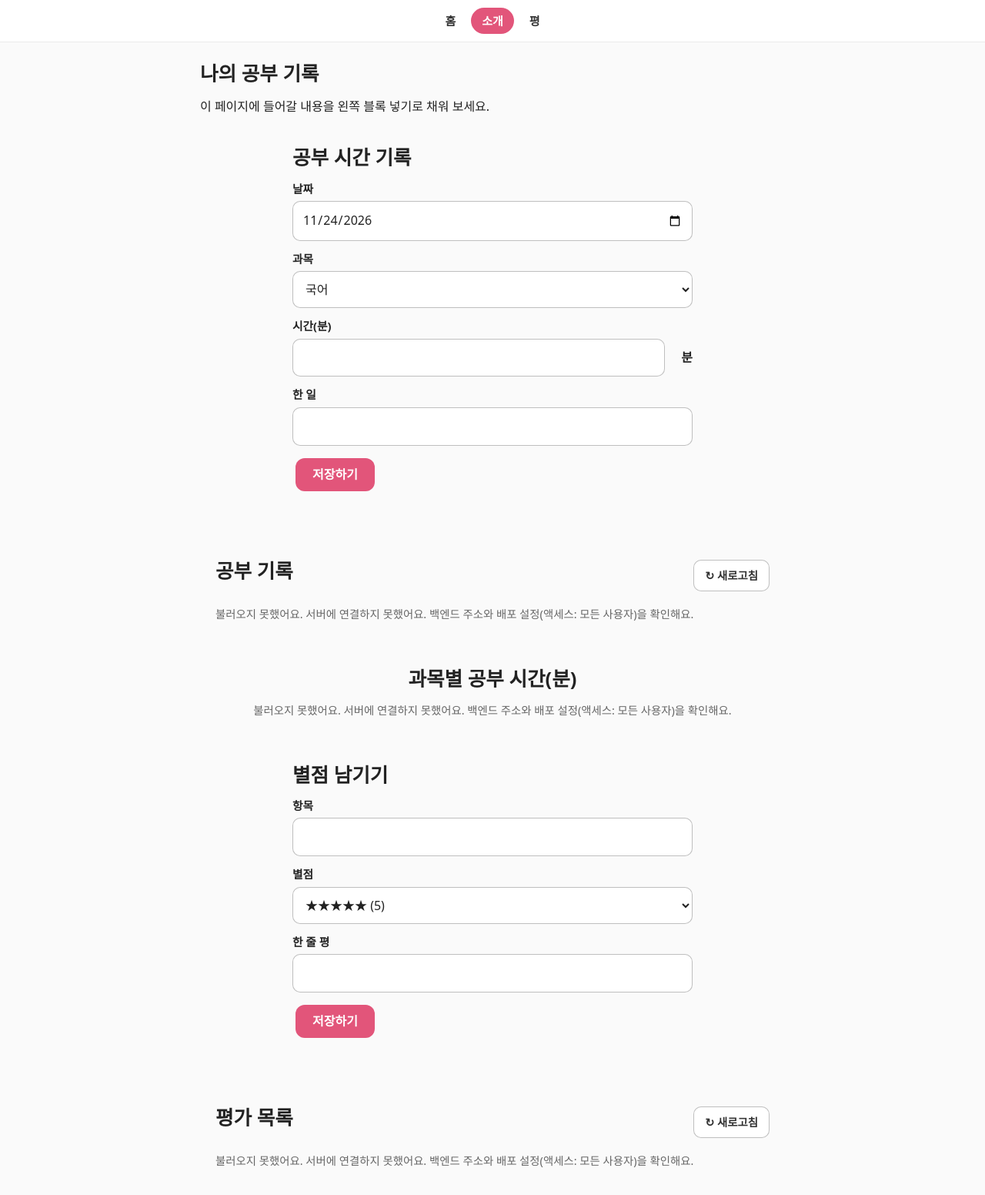
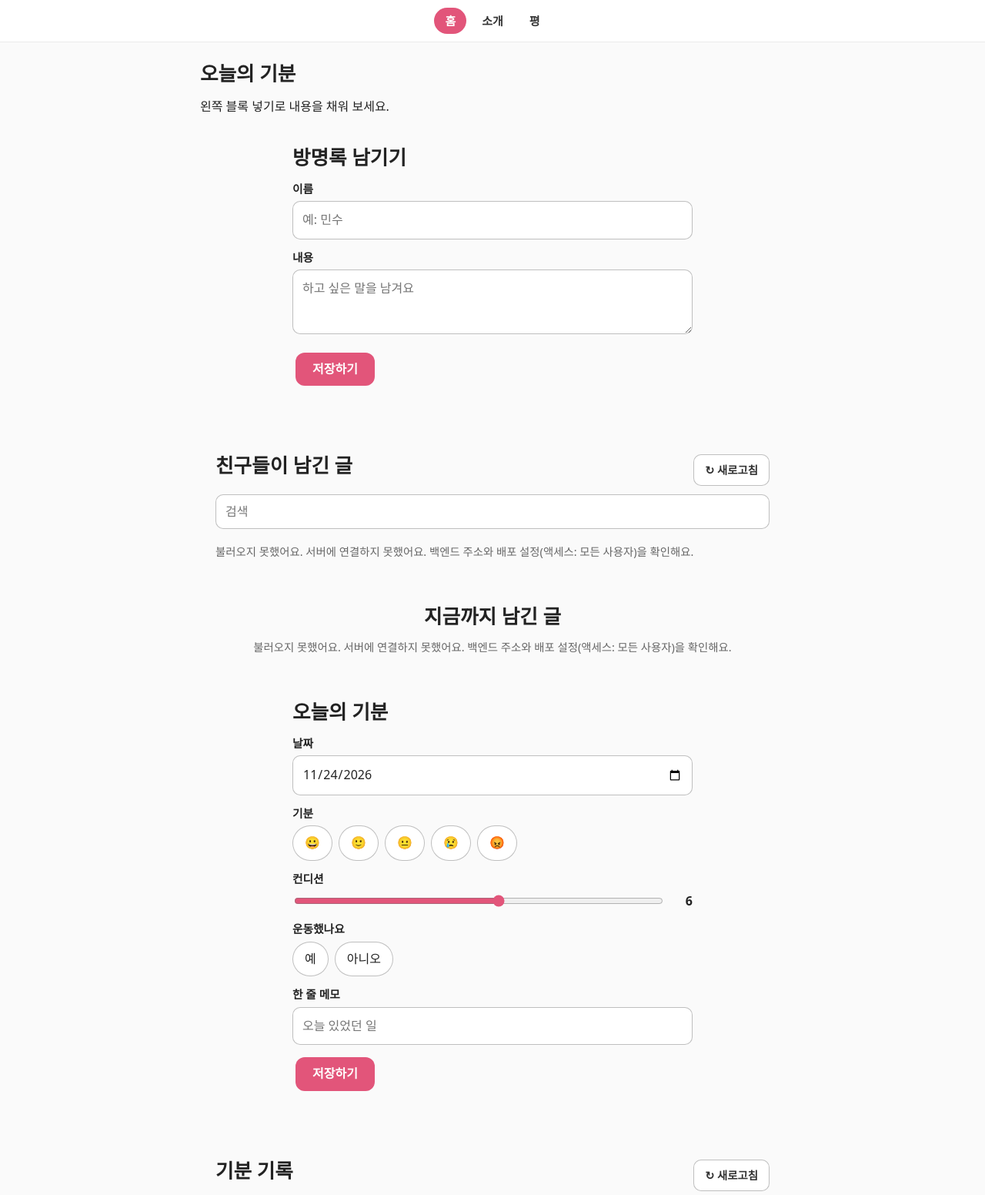
Before and after one commit to mizhan714-hue/practice, a plain HTML site: page index.html in a window 1280 px wide. Shown: the top 1552 px of the page at 77% size. Drawn offline with Linux system fonts and the light colour scheme; no server answers.

Commit message:
Update index.html

```diff
--- a/index.html
+++ b/index.html
@@ -2,7 +2,7 @@
 <html lang="ko"><head>
 <meta charset="UTF-8">
 <meta name="viewport" content="width=device-width, initial-scale=1.0">
-<title>소개</title>
+<title>나의 웹사이트</title>
 <style>
 body{margin:0;font-family:"Noto Sans KR",system-ui,sans-serif;background:#fafafa;color:#222;line-height:1.6}
 main{max-width:760px;margin:0 auto;padding:24px 16px}
@@ -152,60 +152,77 @@ html.st-dark img,html.st-dark video,html.st-dark iframe,html.st-dark canvas{filt
 <body>
 <nav class="st-nav" data-studio="nav">
   <div class="st-nav-in">
-    <a class="st-nav-a" href="index.html">홈</a>
-    <a class="st-nav-a is-on" href="about.html">소개</a>
+    <a class="st-nav-a is-on" href="index.html">홈</a>
+    <a class="st-nav-a" href="about.html">소개</a>
     <a class="st-nav-a" href="star.html">평</a>
   </div>
 </nav>
 
 <main>
-  <h1 class="st-h">나의 공부 기록</h1>
-  <p class="st-p">이 페이지에 들어갈 내용을 왼쪽 블록 넣기로 채워 보세요.</p>
+<h1 class="st-h">오늘의 기분</h1>
+<p class="st-p">왼쪽 블록 넣기로 내용을 채워 보세요.</p>
 <div class="st-dset">
-    <form class="st-sec st-dform" data-st="dform" data-tab="공부시간" data-api="https://script.google.com/macros/s/AKfycbyY4aEwpmgjHT4_Ofu6BEnHI3OrUNpfkWGLkRpb0O5peJmo-cwYrdog_5od_YQlLWTB/exec">
-      <h2 class="st-h">공부 시간 기록</h2>
-      <label class="st-fl"><span>날짜</span><input name="날짜" required="" type="date" data-today=""></label>
-      <label class="st-fl"><span>과목</span><select name="과목" required=""><option>국어</option><option>수학</option><option>영어</option><option>탐구</option><option>기타</option></select></label>
-      <label class="st-fl"><span>시간(분)</span><div class="st-uw"><input name="시간(분)" required="" type="number" inputmode="decimal" step="any" min="0"><span class="st-u">분</span></div></label>
-      <label class="st-fl"><span>한 일</span><input name="한 일" type="text" maxlength="100"></label>
+  <form class="st-sec st-dform" data-st="dform" data-tab="방명록" data-api="https://script.google.com/macros/s/AKfycbyY4aEwpmgjHT4_Ofu6BEnHI3OrUNpfkWGLkRpb0O5peJmo-cwYrdog_5od_YQlLWTB/exec">
+    <h2 class="st-h">방명록 남기기</h2>
+    <label class="st-fl"><span>이름</span><input name="이름" required="" placeholder="예: 민수" type="text" maxlength="100"></label>
+    <label class="st-fl"><span>내용</span><textarea name="내용" required="" placeholder="하고 싶은 말을 남겨요" maxlength="500"></textarea></label>
     <button class="st-btn st-sub" type="submit">저장하기</button>
     <p class="st-fmsg" aria-live="polite"></p>
   </form>
-    <section class="st-sec st-dlist" data-st="dlist" data-tab="공부시간" data-api="https://script.google.com/macros/s/AKfycbyY4aEwpmgjHT4_Ofu6BEnHI3OrUNpfkWGLkRpb0O5peJmo-cwYrdog_5od_YQlLWTB/exec" data-show="날짜,과목,시간(분),한 일" data-view="table" data-sort="날짜" data-desc="1" data-limit="20">
+  <section class="st-sec st-dlist" data-st="dlist" data-tab="방명록" data-api="https://script.google.com/macros/s/AKfycbyY4aEwpmgjHT4_Ofu6BEnHI3OrUNpfkWGLkRpb0O5peJmo-cwYrdog_5od_YQlLWTB/exec" data-show="이름,내용,createdAt" data-view="bubble" data-sort="createdAt" data-desc="1" data-limit="20" data-search="">
     <div class="st-dl-top">
-        <h2 class="st-h">공부 기록</h2>
+      <h2 class="st-h">친구들이 남긴 글</h2>
       <button class="st-dl-rf" type="button">↻ 새로고침</button>
     </div>
     <div class="st-dl-out" aria-live="polite"></div>
   </section>
-    <section class="st-sec st-dstat" data-st="dstat" data-tab="공부시간" data-api="https://script.google.com/macros/s/AKfycbyY4aEwpmgjHT4_Ofu6BEnHI3OrUNpfkWGLkRpb0O5peJmo-cwYrdog_5od_YQlLWTB/exec" data-calc="sum" data-field="시간(분)" data-group="과목" data-unit="분">
-      <h2 class="st-h">과목별 공부 시간(분)</h2>
+  <section class="st-sec st-dstat" data-st="dstat" data-tab="방명록" data-api="https://script.google.com/macros/s/AKfycbyY4aEwpmgjHT4_Ofu6BEnHI3OrUNpfkWGLkRpb0O5peJmo-cwYrdog_5od_YQlLWTB/exec" data-calc="count" data-unit="개">
+    <h2 class="st-h">지금까지 남긴 글</h2>
     <div class="st-ds-out" aria-live="polite"></div>
   </section>
 </div>
 <div class="st-dset">
-    <form class="st-sec st-dform" data-st="dform" data-tab="평점" data-api="https://script.google.com/macros/s/AKfycbyY4aEwpmgjHT4_Ofu6BEnHI3OrUNpfkWGLkRpb0O5peJmo-cwYrdog_5od_YQlLWTB/exec">
-      <h2 class="st-h">별점 남기기</h2>
-      <label class="st-fl"><span>항목</span><input name="항목" required="" type="text" maxlength="100"></label>
-      <label class="st-fl"><span>별점</span><select name="별점" required="" data-kind="rating"><option value="5">★★★★★ (5)</option><option value="4">★★★★☆ (4)</option><option value="3">★★★☆☆ (3)</option><option value="2">★★☆☆☆ (2)</option><option value="1">★☆☆☆☆ (1)</option></select></label>
-      <label class="st-fl"><span>한 줄 평</span><input name="한 줄 평" type="text" maxlength="100"></label>
+  <form class="st-sec st-dform" data-st="dform" data-tab="기분기록" data-api="https://script.google.com/macros/s/AKfycbyY4aEwpmgjHT4_Ofu6BEnHI3OrUNpfkWGLkRpb0O5peJmo-cwYrdog_5od_YQlLWTB/exec">
+    <h2 class="st-h">오늘의 기분</h2>
+    <label class="st-fl"><span>날짜</span><input name="날짜" required="" type="date" data-today=""></label>
+    <div class="st-fl" role="radiogroup" aria-label="기분" data-kind="chips">
+      <span>기분</span>
+      <div class="st-rg">
+        <label><input type="radio" name="기분" value="😀" required=""><span>😀</span></label>
+        <label><input type="radio" name="기분" value="🙂" required=""><span>🙂</span></label>
+        <label><input type="radio" name="기분" value="😐" required=""><span>😐</span></label>
+        <label><input type="radio" name="기분" value="😢" required=""><span>😢</span></label>
+        <label><input type="radio" name="기분" value="😡" required=""><span>😡</span></label>
+      </div>
+    </div>
+    <label class="st-fl"><span>컨디션</span><div class="st-uw"><input name="컨디션" type="range" min="1" max="10" step="1" value="6"><output class="st-rv"></output></div></label>
+    <div class="st-fl" role="radiogroup" aria-label="운동했나요" data-kind="yn">
+      <span>운동했나요</span>
+      <div class="st-rg">
+        <label><input type="radio" name="운동했나요" value="예"><span>예</span></label>
+        <label><input type="radio" name="운동했나요" value="아니오"><span>아니오</span></label>
+      </div>
+    </div>
+    <label class="st-fl"><span>한 줄 메모</span><input name="한 줄 메모" placeholder="오늘 있었던 일" type="text" maxlength="100"></label>
     <button class="st-btn st-sub" type="submit">저장하기</button>
     <p class="st-fmsg" aria-live="polite"></p>
   </form>
-    <section class="st-sec st-dlist" data-st="dlist" data-tab="평점" data-api="https://script.google.com/macros/s/AKfycbyY4aEwpmgjHT4_Ofu6BEnHI3OrUNpfkWGLkRpb0O5peJmo-cwYrdog_5od_YQlLWTB/exec" data-show="항목,별점,한 줄 평,createdAt" data-view="card" data-sort="createdAt" data-desc="1" data-limit="20" data-stars="별점">
+  <section class="st-sec st-dlist" data-st="dlist" data-tab="기분기록" data-api="https://script.google.com/macros/s/AKfycbyY4aEwpmgjHT4_Ofu6BEnHI3OrUNpfkWGLkRpb0O5peJmo-cwYrdog_5od_YQlLWTB/exec" data-show="날짜,기분,컨디션,운동했나요,한 줄 메모" data-view="table" data-sort="날짜" data-desc="1" data-limit="20">
     <div class="st-dl-top">
-        <h2 class="st-h">평가 목록</h2>
+      <h2 class="st-h">기분 기록</h2>
       <button class="st-dl-rf" type="button">↻ 새로고침</button>
     </div>
     <div class="st-dl-out" aria-live="polite"></div>
   </section>
-    <section class="st-sec st-dstat" data-st="dstat" data-tab="평점" data-api="https://script.google.com/macros/s/AKfycbyY4aEwpmgjHT4_Ofu6BEnHI3OrUNpfkWGLkRpb0O5peJmo-cwYrdog_5od_YQlLWTB/exec" data-calc="avg" data-field="별점" data-group="항목" data-unit="점">
-      <h2 class="st-h">항목별 평균 별점</h2>
+  <section class="st-sec st-dstat" data-st="dstat" data-tab="기분기록" data-api="https://script.google.com/macros/s/AKfycbyY4aEwpmgjHT4_Ofu6BEnHI3OrUNpfkWGLkRpb0O5peJmo-cwYrdog_5od_YQlLWTB/exec" data-calc="avg" data-field="컨디션" data-group="기분" data-unit="점">
+    <h2 class="st-h">기분별 평균 컨디션</h2>
     <div class="st-ds-out" aria-live="polite"></div>
   </section>
 </div>
 
 </main>
+
+
 
 
 <script data-studio="js">
```
Lines whose indentation alone changed are shown as unchanged.
